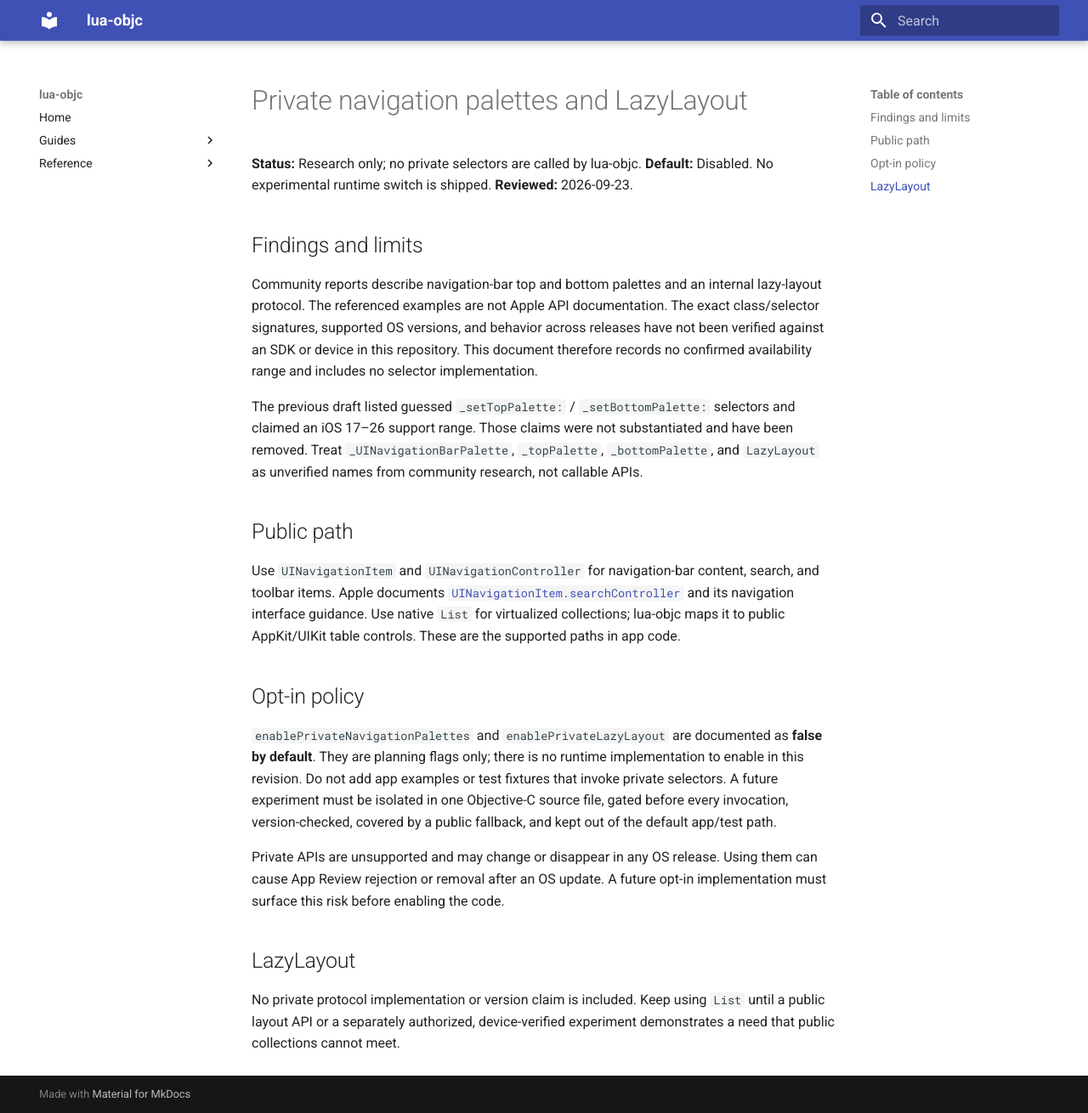
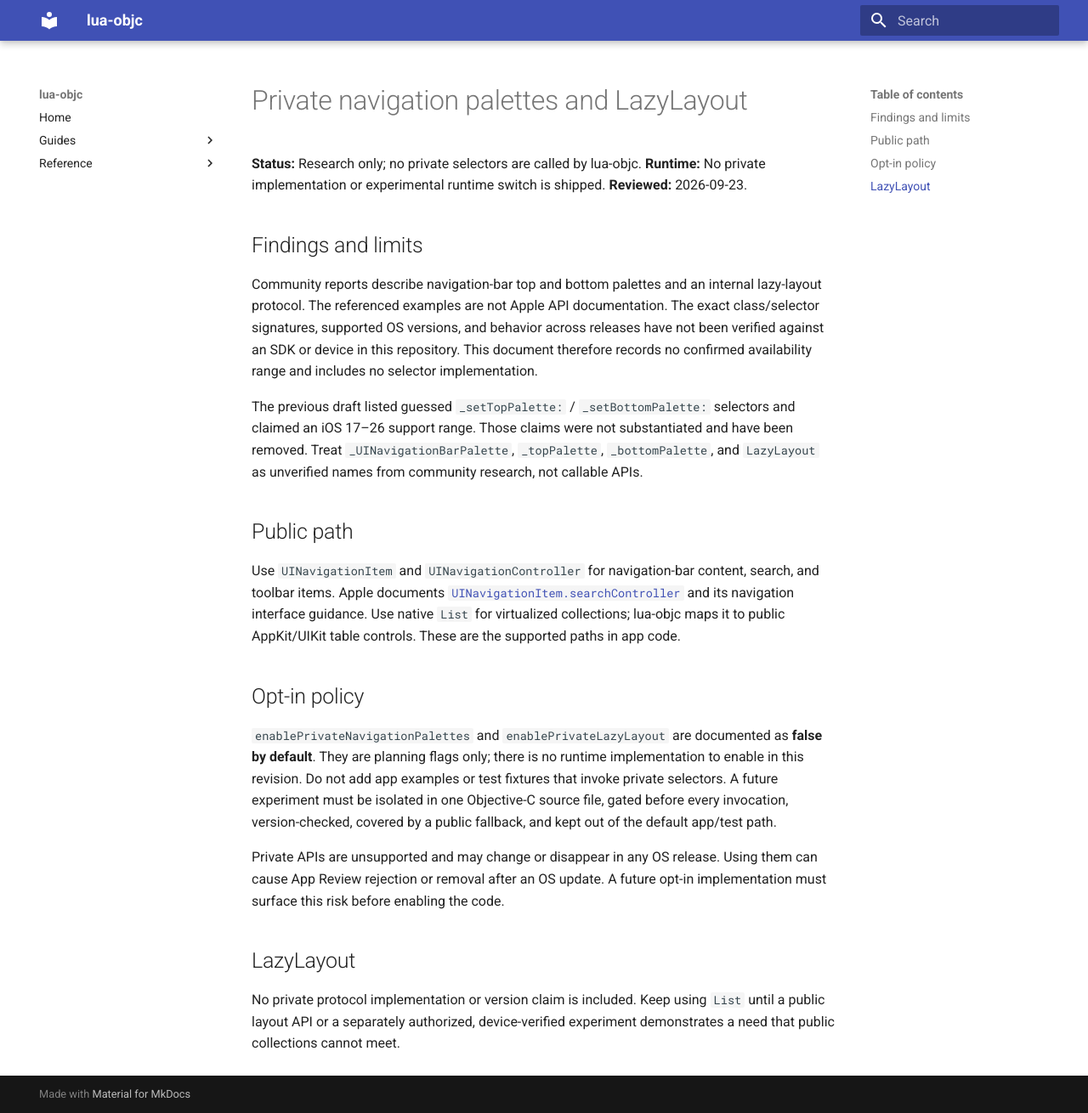
Before and after one commit to corepunch/lua-objc, an MkDocs documentation site: the page built from docs/PRIVATE_API_RESEARCH.md, in a window 1280 px wide and 1310 px high. Shown: the whole window at 85% size. Built offline with MkDocs 1.6.1 and Material for MkDocs 9.7.7, drawn with Linux system fonts in a browser that asks for light colours.

Commit message:
Refresh feature status documentation

```diff
--- a/docs/PRIVATE_API_RESEARCH.md
+++ b/docs/PRIVATE_API_RESEARCH.md
@@ -1,7 +1,7 @@
 # Private navigation palettes and LazyLayout
 
 **Status:** Research only; no private selectors are called by lua-objc.
-**Default:** Disabled. No experimental runtime switch is shipped.
+**Runtime:** No private implementation or experimental runtime switch is shipped.
 **Reviewed:** 2026-09-23.
 
 ## Findings and limits
```
Also changed, not shown: docs/PROJECT_REFERENCE.md (+1 -0 lines), skills/lua-native-apps/references/vocabulary.md (+5 -5 lines).
